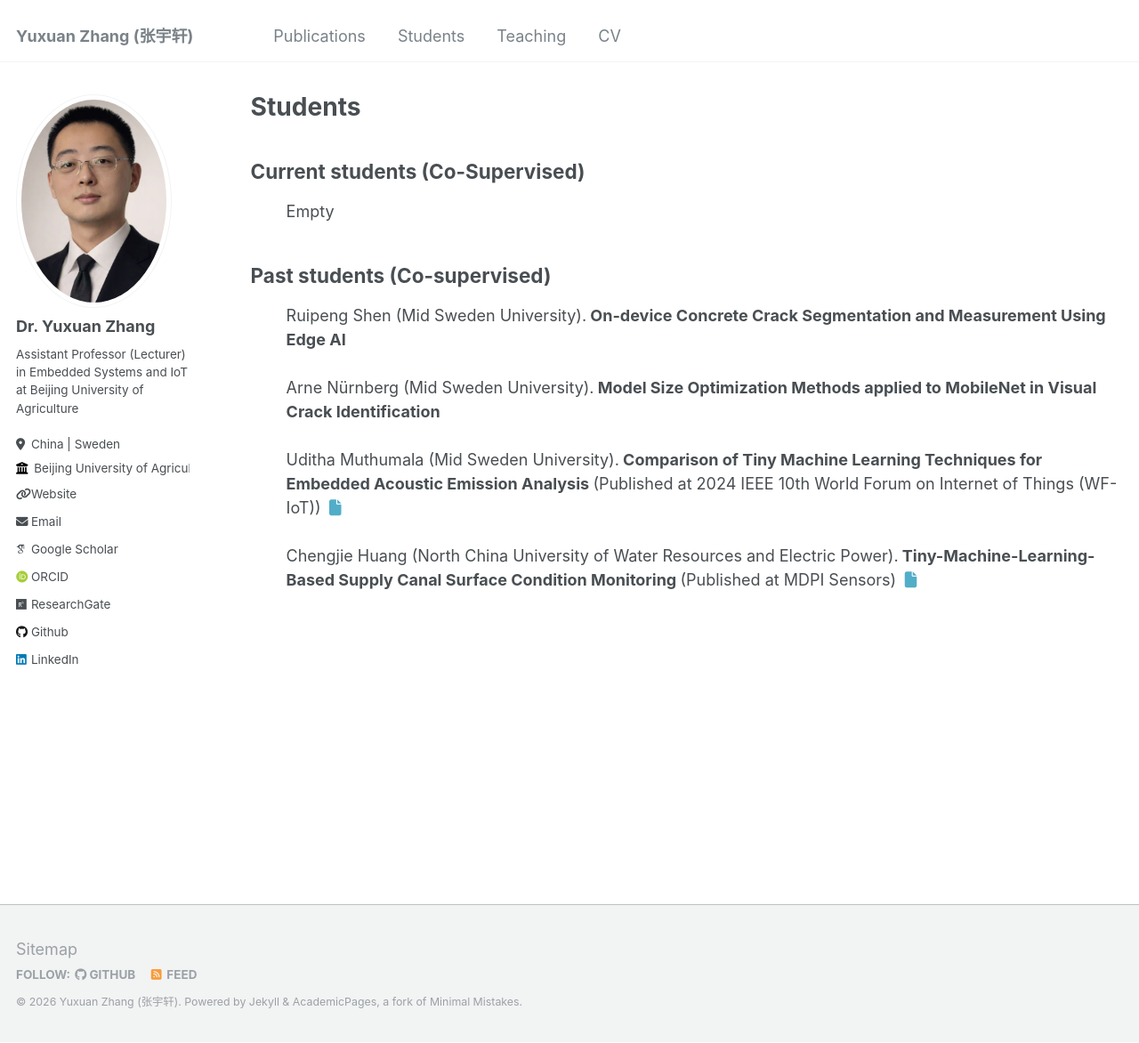
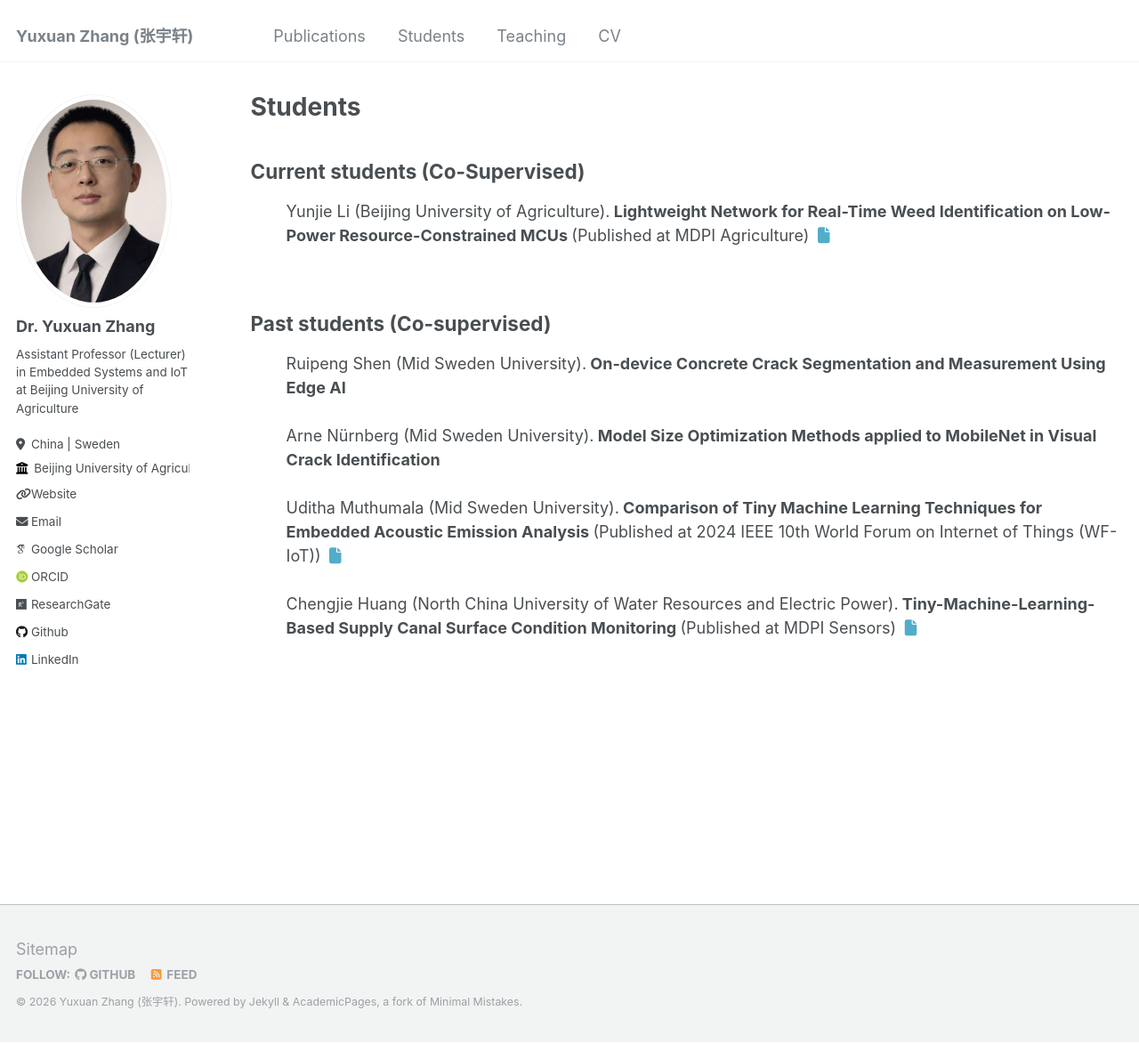
Before and after one commit to YuxuanZhang-96/YuxuanZhang-96.github.io, a Jekyll site: the page built from _pages/students.html, in a window 1280 px wide and 1172 px high. Shown: the whole window at 89% size. Built offline with Jekyll 4.4.1, drawn with Linux system fonts in a browser that asks for light colours; some web fonts are replaced.

Commit message:
Update students.html

```diff
--- a/_pages/students.html
+++ b/_pages/students.html
@@ -9,7 +9,7 @@ author_profile: true
     Current students (Co-Supervised)
 </h2>
 <ul>
-    Empty
+    Yunjie Li (Beijing University of Agriculture).<b>  Lightweight Network for Real-Time Weed Identification on Low-Power Resource-Constrained MCUs </b> (Published at MDPI Agriculture) <a href="https://www.mdpi.com/2077-0472/16/10/1086"><i class="fas fa-fw fa-file zoom" aria-hidden="true"> </i></a> <br><br>
 </ul>
 
 
```
